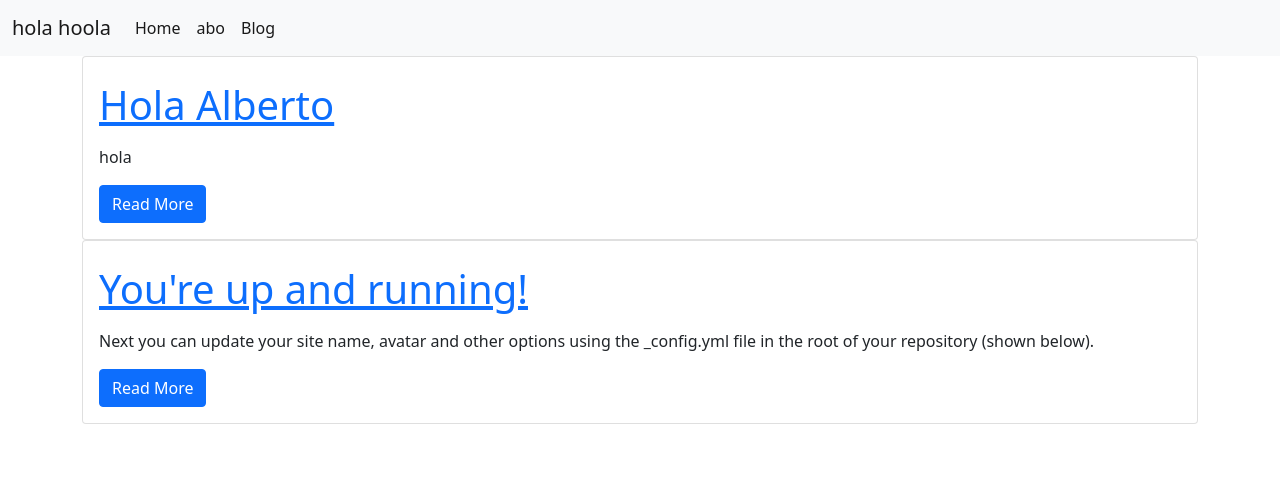
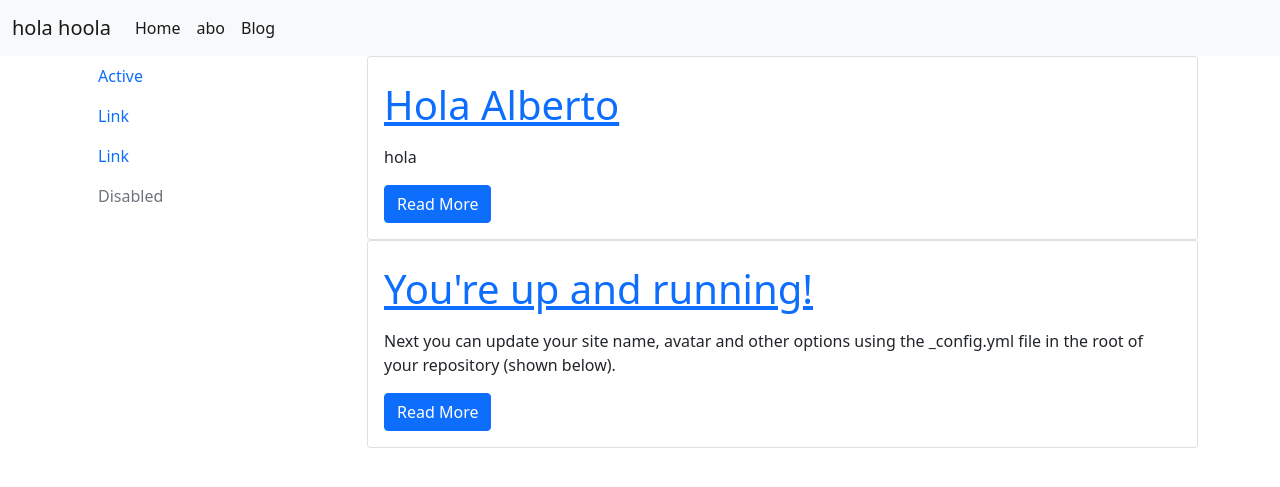
Before and after one commit to vanevrb2/hola, a Jekyll site: the page built from index.md, in a window 1280 px wide. Shown: the top 487 px of the page. Built offline with Jekyll 4.4.1, drawn with Linux system fonts in a browser that asks for light colours.

Commit message:
Update index.md

```diff
--- a/index.md
+++ b/index.md
@@ -5,6 +5,26 @@ layout: default
 <div id="main" role="main" class="container">
 
 <div class="row">
+  <div class="col-sm-3">
+  <ul class="nav flex-column">
+  <li class="nav-item">
+    <a class="nav-link active" aria-current="page" href="#">Active</a>
+  </li>
+  <li class="nav-item">
+    <a class="nav-link" href="#">Link</a>
+  </li>
+  <li class="nav-item">
+    <a class="nav-link" href="#">Link</a>
+  </li>
+  <li class="nav-item">
+    <a class="nav-link disabled" href="#" tabindex="-1" aria-disabled="true">Disabled</a>
+  </li>
+</ul>
+  </div>
+      <div class="col-sm-9">
+
+<div class="row">
+
   {% for post in site.posts %}
     <div class="col-sm-12">
     <div class="card">
@@ -19,3 +39,4 @@ layout: default
   {% endfor %}
 </div>
 </div>
+</div>
```
